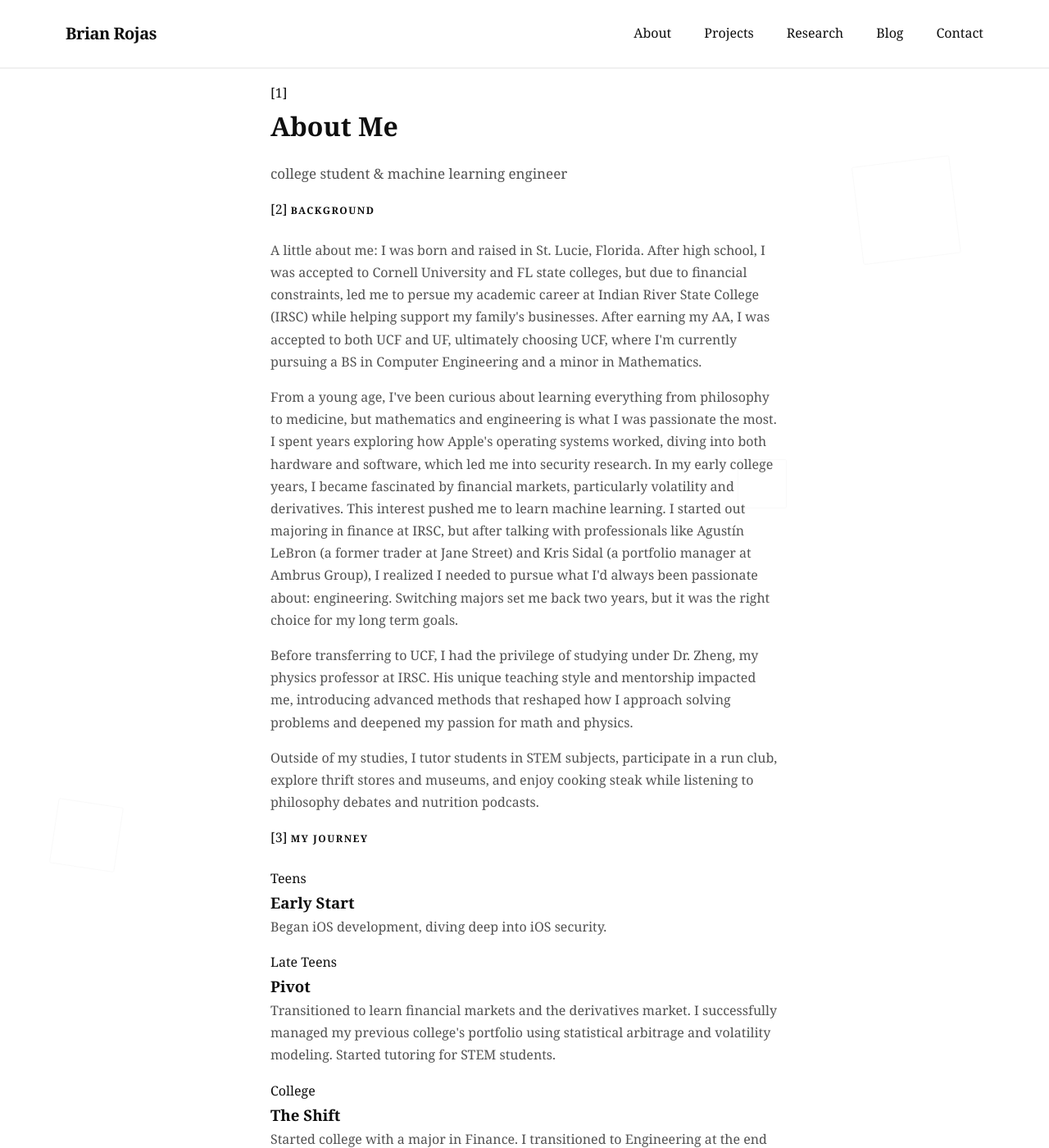
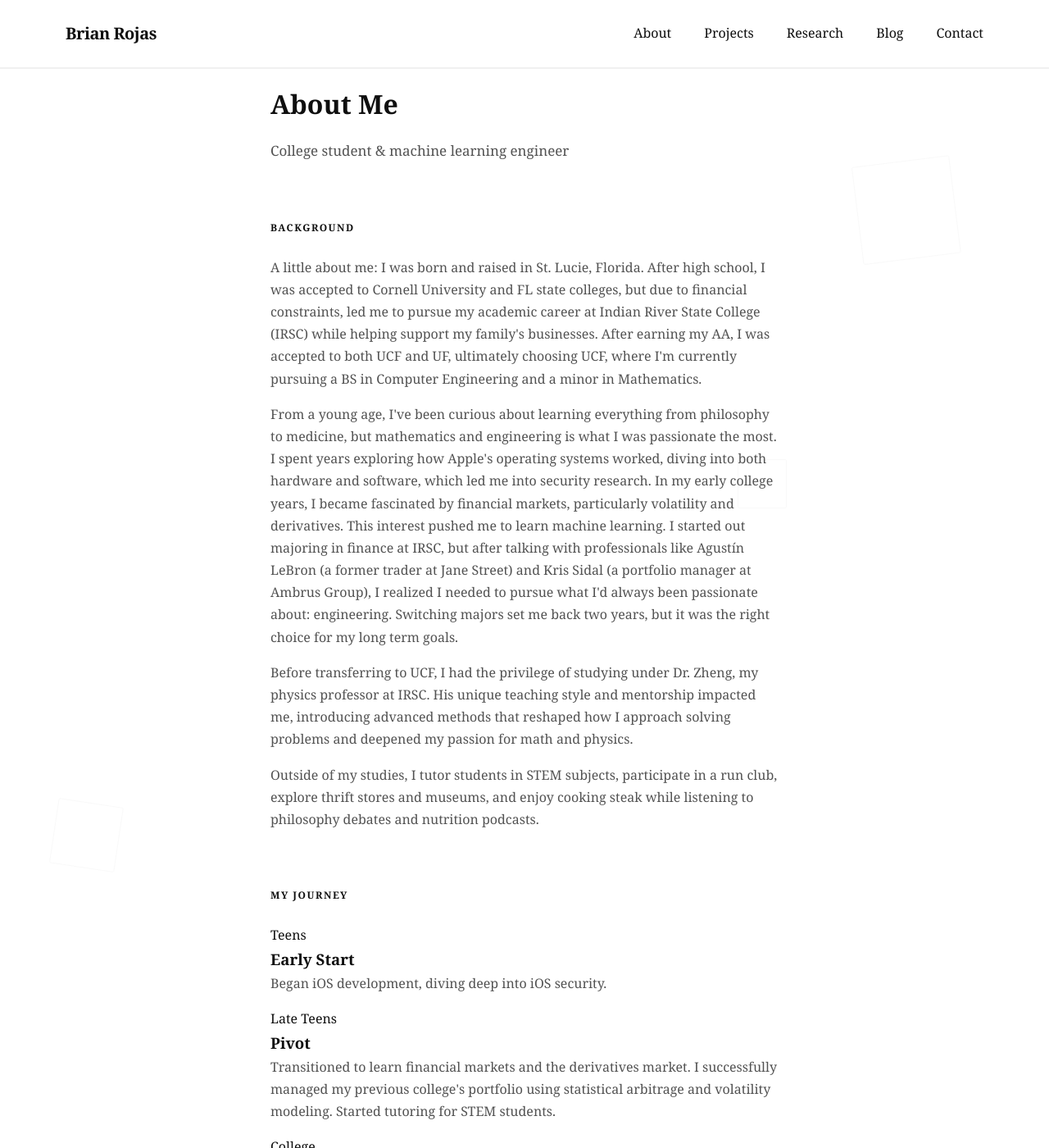
Before and after one commit to brianrojrc/brianrojrc.github.io, a Jekyll site: the page built from about.md, in a window 1280 px wide and 1400 px high. Shown: the whole window at 82% size. Built offline with Jekyll 4.4.1, drawn with Linux system fonts in a browser that asks for light colours.

Commit message:
Update about.md

```diff
--- a/about.md
+++ b/about.md
@@ -2,28 +2,25 @@
 layout: default
 title: About
 ---
+
 <header class="page-header">
-    <span class="page-marker">[1]</span>
     <h1>About Me</h1>
-    <p class="intro">college student & machine learning engineer
-
+    <p class="intro">College student & machine learning engineer</p>
+</header>
 
 <section class="about-content">
-    <span class="section-marker">[2]</span>
     <h2>Background</h2>
 
-    <p>A little about me: I was born and raised in St. Lucie, Florida. After high school, I was accepted to Cornell University and FL state colleges, but due to financial constraints, led me to persue my academic career at Indian River State College (IRSC) while helping support my family's businesses. After earning my AA, I was accepted to both UCF and UF, ultimately choosing UCF, where I'm currently pursuing a BS in Computer Engineering and a minor in Mathematics.
+    <p>A little about me: I was born and raised in St. Lucie, Florida. After high school, I was accepted to Cornell University and FL state colleges, but due to financial constraints, led me to pursue my academic career at Indian River State College (IRSC) while helping support my family's businesses. After earning my AA, I was accepted to both UCF and UF, ultimately choosing UCF, where I'm currently pursuing a BS in Computer Engineering and a minor in Mathematics.</p>
 
     <p>From a young age, I've been curious about learning everything from philosophy to medicine, but mathematics and engineering is what I was passionate the most. I spent years exploring how Apple's operating systems worked, diving into both hardware and software, which led me into security research. In my early college years, I became fascinated by financial markets, particularly volatility and derivatives. This interest pushed me to learn machine learning. I started out majoring in finance at IRSC, but after talking with professionals like Agustín LeBron (a former trader at Jane Street) and Kris Sidal (a portfolio manager at Ambrus Group), I realized I needed to pursue what I'd always been passionate about: engineering. Switching majors set me back two years, but it was the right choice for my long term goals.</p>
 
     <p>Before transferring to UCF, I had the privilege of studying under Dr. Zheng, my physics professor at IRSC. His unique teaching style and mentorship impacted me, introducing advanced methods that reshaped how I approach solving problems and deepened my passion for math and physics.</p>
 
     <p>Outside of my studies, I tutor students in STEM subjects, participate in a run club, explore thrift stores and museums, and enjoy cooking steak while listening to philosophy debates and nutrition podcasts.</p>
-
-
+</section>
 
 <section class="journey-section">
-    <span class="section-marker">[3]</span>
     <h2>My Journey</h2>
 
     <div class="timeline-container">
```
